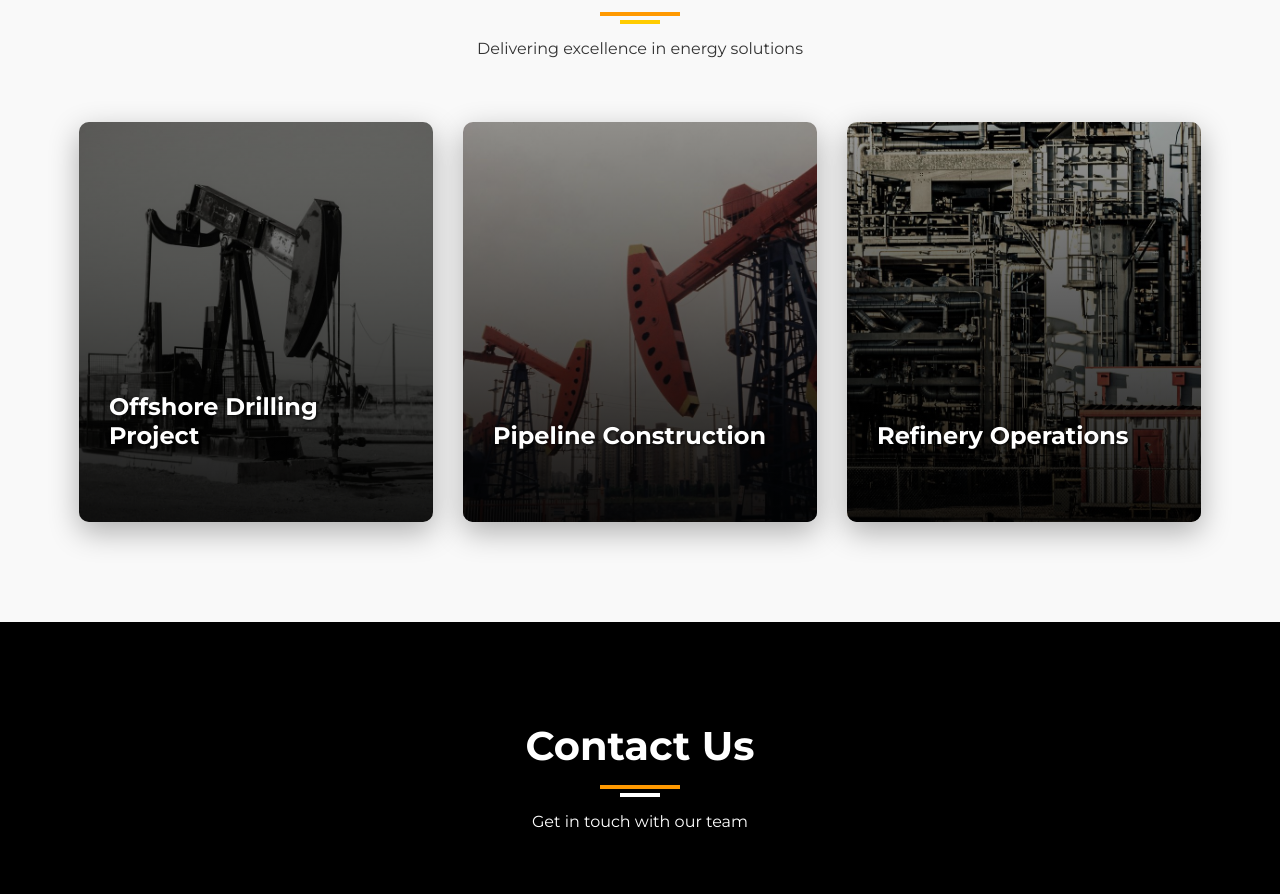
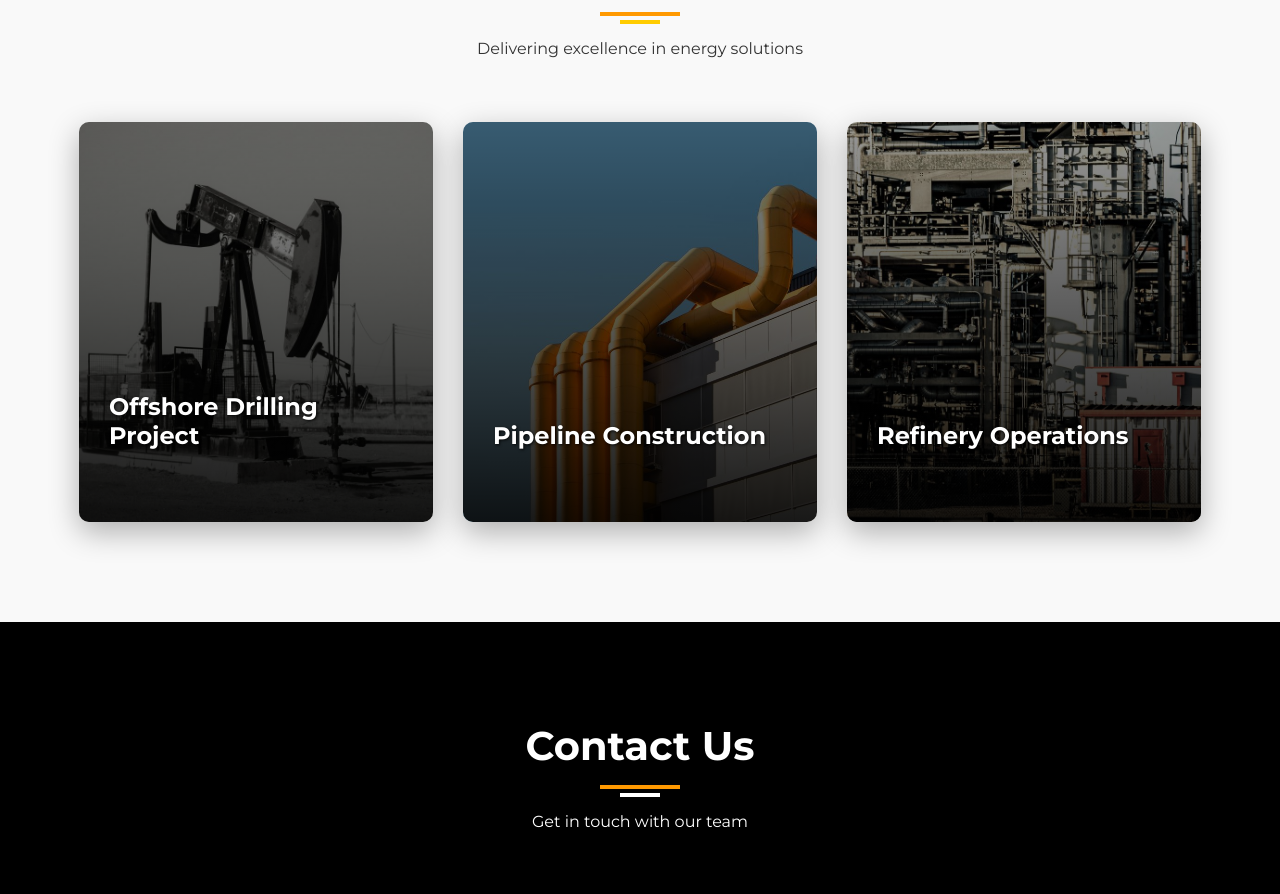
Before and after one commit to raefhossam1/mammar2, a plain HTML site: page index.html in a window 1280 px wide. Shown: the part 2294-3188 px from the top of the page. Drawn offline with Linux system fonts and the light colour scheme.

Commit message:
pippline

```diff
--- a/index.html
+++ b/index.html
@@ -120,7 +120,7 @@
                         <p>Deepwater exploration in the Arabian Gulf</p>
                     </div>
                 </div>
-                <div class="project-card" style="background-image: url('images/raff-liu-gQgGyFHJkzA-unsplash.jpg');">
+                <div class="project-card" style="background-image: url('images/pipeline.jpg');">
                     <div class="project-overlay">
                         <h3>Pipeline Construction</h3>
                         <p>Cross-country natural gas pipeline network</p>
```
